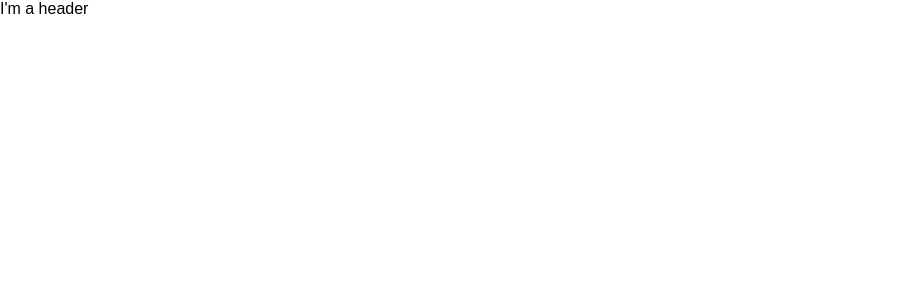
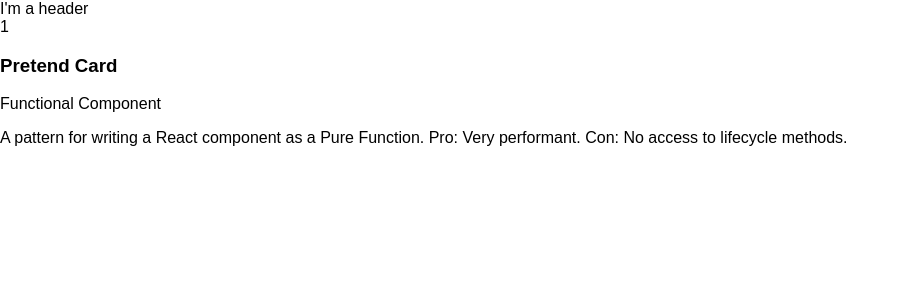
Before and after one commit to greg-harrison/react-flashcards, a React (Create React App) app in the folder react-flashcards/: page /stack/1 in a window 1280 px wide. Shown: the top 300 px of the page, without its empty margins (0-909 px from the left). Built offline with nearby package versions, Linux system fonts and the light colour scheme.

Commit message:
Set up a route with params and rendered some components with a bit of fake data, just as a test

```diff
--- a/react-flashcards/package.json
+++ b/react-flashcards/package.json
@@ -3,6 +3,7 @@
   "version": "0.1.0",
   "private": true,
   "dependencies": {
+    "lodash": "^4.17.4",
     "react": "^16.2.0",
     "react-dom": "^16.2.0",
     "react-scripts": "1.0.17"
--- a/react-flashcards/src/App.js
+++ b/react-flashcards/src/App.js
@@ -1,6 +1,7 @@
 import React, { Component } from 'react';
 import Header from './components/base_components/header'
 import Landing from './components/landing'
+import Stack from './components/stack'
 import { BrowserRouter as Router, Link, Render, Route } from 'react-router-dom'
 
 class App extends Component {
@@ -15,6 +16,7 @@ class App extends Component {
         <div className="App">
           <Header />
           <Route exact={true} path='/' component={Landing} />
+          <Route path='/stack/:stackId' component={Stack} />
         </div>
       </Router>
     );
--- a/react-flashcards/src/components/card/index.js
+++ b/react-flashcards/src/components/card/index.js
@@ -2,11 +2,16 @@ import React, { Component } from 'react'
 import CardTitle from './cardTitle'
 
 class Card extends Component {
+  constructor(props) {
+    super(props)
+  }
   render() {
+    console.log('this.props', this.props);
     return (
       <div className="card container m-0">
-        <CardTitle title="Test" />
-        <h1>Hello world</h1>
+        <CardTitle title={this.props.card.title} />
+        <p>{this.props.card.front}</p>
+        <p>{this.props.card.back}</p>
       </div>
     )
   }
--- /dev/null
+++ b/react-flashcards/src/components/stack/index.js
@@ -0,0 +1,42 @@
+import React, { Component } from 'react';
+import Card from '../card'
+import { map } from 'lodash'
+
+const Stack = ({ match }) => {
+
+  // Parameters passed through React-Router are stored in the match.params value of the component
+  const stackId = match.params.stackId
+
+  let stackItems = []
+
+  let pretendInitialCard = {
+    id: '2032302-a200320-29312aslj',
+    title: 'Pretend Card',
+    front: 'Functional Component',
+    back: 'A pattern for writing a React component as a Pure Function. Pro: Very performant. Con: No access to lifecycle methods.'
+  }
+
+  stackItems.push(pretendInitialCard)
+
+  let builtStackList = map(
+    stackItems,
+    (item) => {
+      return (
+        <Card
+          key={item.id}
+          card={item}
+        />
+      )
+    }
+  )
+
+  return (
+    <div>
+      {stackId}
+      {builtStackList}
+    </div>
+  )
+
+}
+
+export default Stack
```
